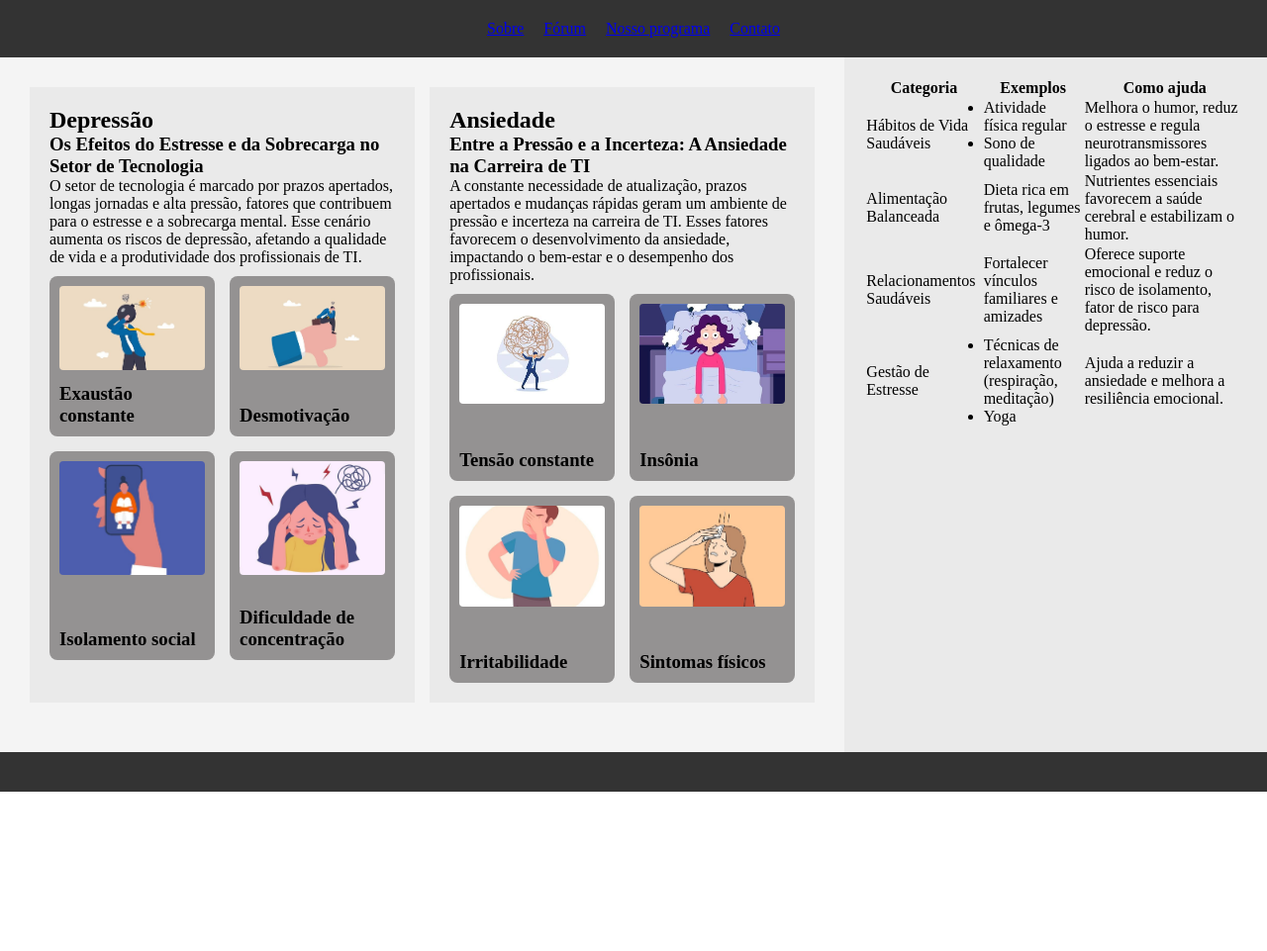
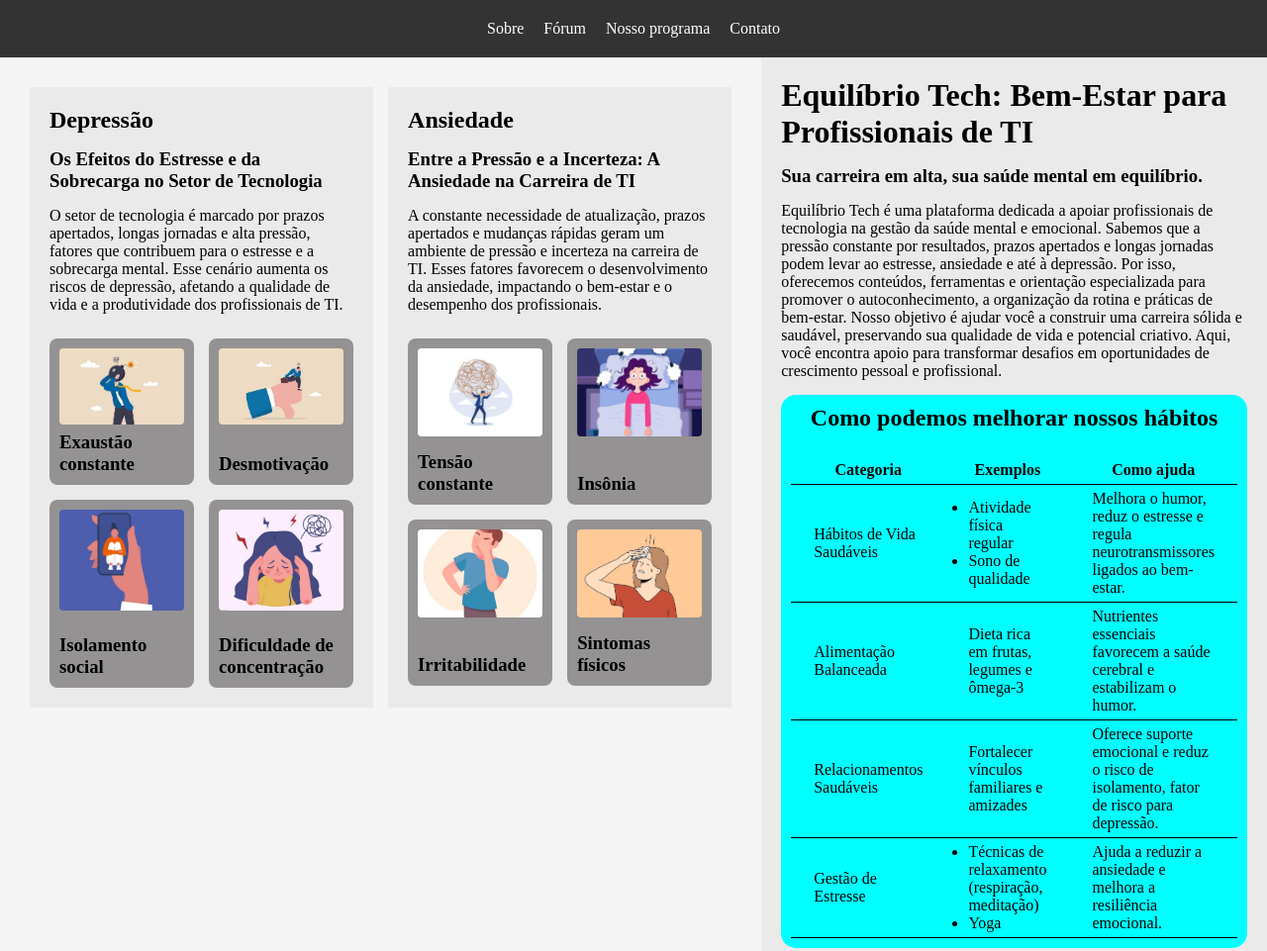
Before and after one commit to AllesonFernandes/webpage, a plain HTML site: page index.html in a window 1280 px wide. Shown: the top 961 px of the page at 99% size. Before the commit the page ends 800 px from the top, so only its background shows below. Drawn offline with Linux system fonts and the light colour scheme.

Commit message:
acrescimos

```diff
--- a/index.html
+++ b/index.html
@@ -52,21 +52,21 @@
                         <h3>Entre a Pressão e a Incerteza: A Ansiedade na Carreira de TI</h3>
                         <p>A constante necessidade de atualização, prazos apertados e mudanças rápidas geram um ambiente de pressão e incerteza na carreira de TI. Esses fatores favorecem o desenvolvimento da ansiedade, impactando o bem-estar e o desempenho dos profissionais.</p>
                     </div>
-                    <div class="container-minicard-depressao">
-                        <div class="minicard-sintomas-depressao">
-                            <img class="img-minicard-sintomas-depressao" src="/img/tensao_constante.jpg" alt="" srcset="">
+                    <div class="container-minicard-ansiedade">
+                        <div class="minicard-sintomas-ansiedade">
+                            <img class="img-minicard-sintomas-ansiedade" src="/img/tensao_constante.jpg" alt="" srcset="">
                             <h3>Tensão constante</h3>
                         </div>
-                        <div class="minicard-sintomas-depressao">
-                            <img class="img-minicard-sintomas-depressao" src="/img/insonia.jpg" alt="" srcset="">
+                        <div class="minicard-sintomas-ansiedade">
+                            <img class="img-minicard-sintomas-ansiedade" src="/img/insonia.jpg" alt="" srcset="">
                             <h3>Insônia</h3>
                         </div>
-                        <div class="minicard-sintomas-depressao">
-                            <img class="img-minicard-sintomas-depressao" src="/img/irritabilidade.jpg" alt="" srcset="">
+                        <div class="minicard-sintomas-ansiedade">
+                            <img class="img-minicard-sintomas-ansiedade" src="/img/irritabilidade.jpg" alt="" srcset="">
                             <h3>Irritabilidade</h3>
                         </div>
-                        <div class="minicard-sintomas-depressao">
-                            <img class="img-minicard-sintomas-depressao" src="/img/efeitos_fisicos.jpg" alt="" srcset="">
+                        <div class="minicard-sintomas-ansiedade">
+                            <img class="img-minicard-sintomas-ansiedade" src="/img/efeitos_fisicos.jpg" alt="" srcset="">
                             <h3>Sintomas físicos</h3>
                         </div>
                     </div>
@@ -77,7 +77,14 @@
 
         </aside>
         <aside class="template">
-            <table>
+            <div class="descricao-site">
+                <h1 class="titulo">Equilíbrio Tech: Bem-Estar para Profissionais de TI</h1>
+                <h3>Sua carreira em alta, sua saúde mental em equilíbrio.</h3>
+                <p>Equilíbrio Tech é uma plataforma dedicada a apoiar profissionais de tecnologia na gestão da saúde mental e emocional. Sabemos que a pressão constante por resultados, prazos apertados e longas jornadas podem levar ao estresse, ansiedade e até à depressão. Por isso, oferecemos conteúdos, ferramentas e orientação especializada para promover o autoconhecimento, a organização da rotina e práticas de bem-estar. Nosso objetivo é ajudar você a construir uma carreira sólida e saudável, preservando sua qualidade de vida e potencial criativo. Aqui, você encontra apoio para transformar desafios em oportunidades de crescimento pessoal e profissional.</p>
+            </div>
+            <div class="tabela">
+                <h2 class="titulo-tabela">Como podemos melhorar nossos hábitos</h2>
+                <table>
                 <tr>
                     <th>Categoria</th>
                     <th>Exemplos</th>
@@ -114,6 +121,8 @@
                     <td>Ajuda a reduzir a ansiedade e melhora a resiliência emocional.</td>
                 </tr>
             </table>
+            </div>
+
         </aside>
         <footer></footer>
     </div>
--- a/style.css
+++ b/style.css
@@ -19,6 +19,11 @@ header{
   color: white;
   padding: 20px;
 
+}
+
+a {
+  color: inherit;
+  text-decoration: none;
 }
 
 .itens-inicio {
@@ -58,6 +63,18 @@ footer {
 
 }
 
+/* asides e cards página inicial */
+
+.titulo{
+  font-size: 2em;
+}
+
+.card-descricao-depressao > *,
+.card-descricao-ansiedade > *,
+.descricao-site > * {
+  padding-bottom: 15px;
+}
+
 .template-depressao,
 .template-ansiedade {
   background: #eaeaea;
@@ -65,7 +82,8 @@ footer {
 
 }
 
-.container-minicard-depressao {
+.container-minicard-depressao,
+.container-minicard-ansiedade {
   display: grid;
   grid-template-columns: 1fr 1fr;
   max-width: 800px;
@@ -73,19 +91,46 @@ footer {
   padding-top: 10px;
 }
 
-.minicard-sintomas-depressao {
+.minicard-sintomas-depressao,
+.minicard-sintomas-ansiedade {
   background: #949292;
   padding: 10px;
   display: flex;
   flex-direction: column;
   justify-content: space-between;
   border-radius: 8px;
-    overflow: hidden; /* Se quiser cortar excessos */
+  overflow: hidden;
 }
 
-.img-minicard-sintomas-depressao {
+.img-minicard-sintomas-depressao,
+.img-minicard-sintomas-ansiedade {
   width: 100%;
-    height: 60%; /* ou px: tipo 120px */
+  height: 60%;
   object-fit: cover;
   border-radius: 4px;
 }
+
+/* Tabela da página inicial */
+
+.tabela {
+  display: inline-block;
+  background-color: aqua;
+  padding: 10px;
+  border-radius: 15px;
+
+}
+
+.titulo-tabela {
+  padding-bottom: 25px;
+  text-align: center;
+}
+
+
+table {
+  border-collapse: collapse;
+}
+
+table th, table td {
+  border-bottom: 1px solid;
+  padding: 5px 23px 5px 23px;
+}
```
Lines whose indentation alone changed are shown as unchanged.
